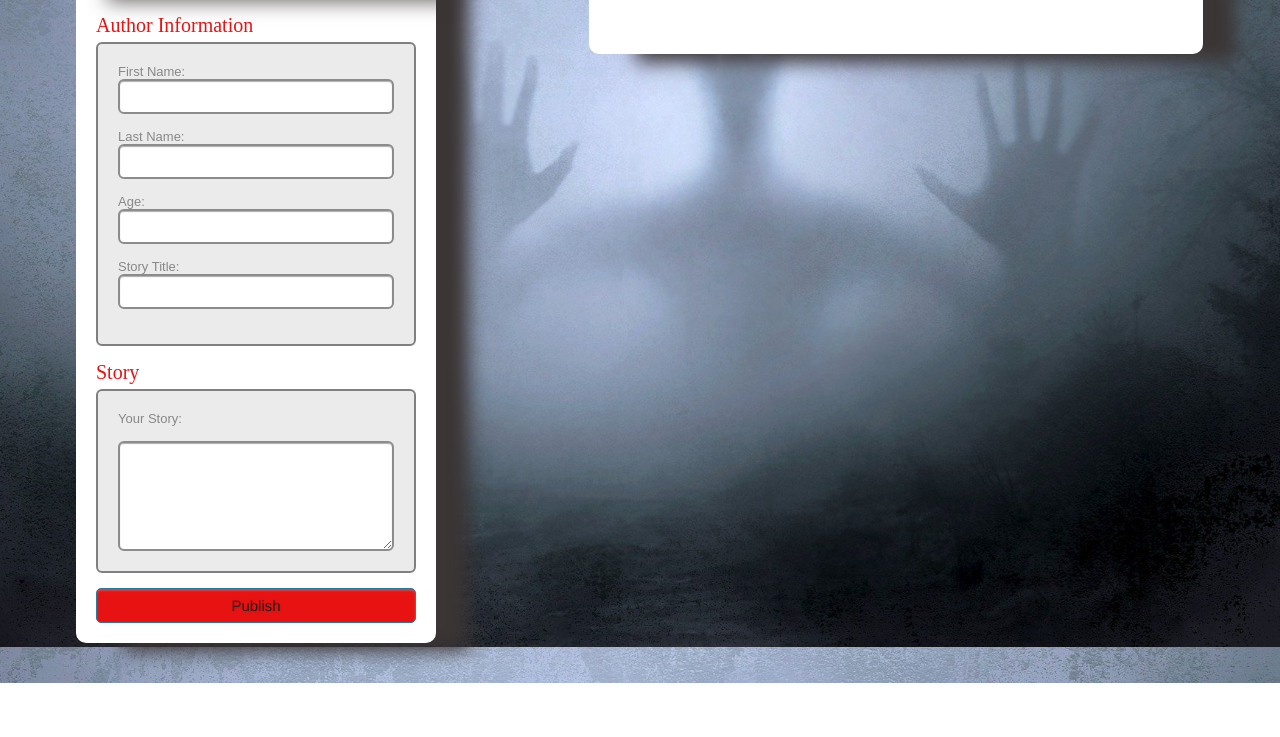
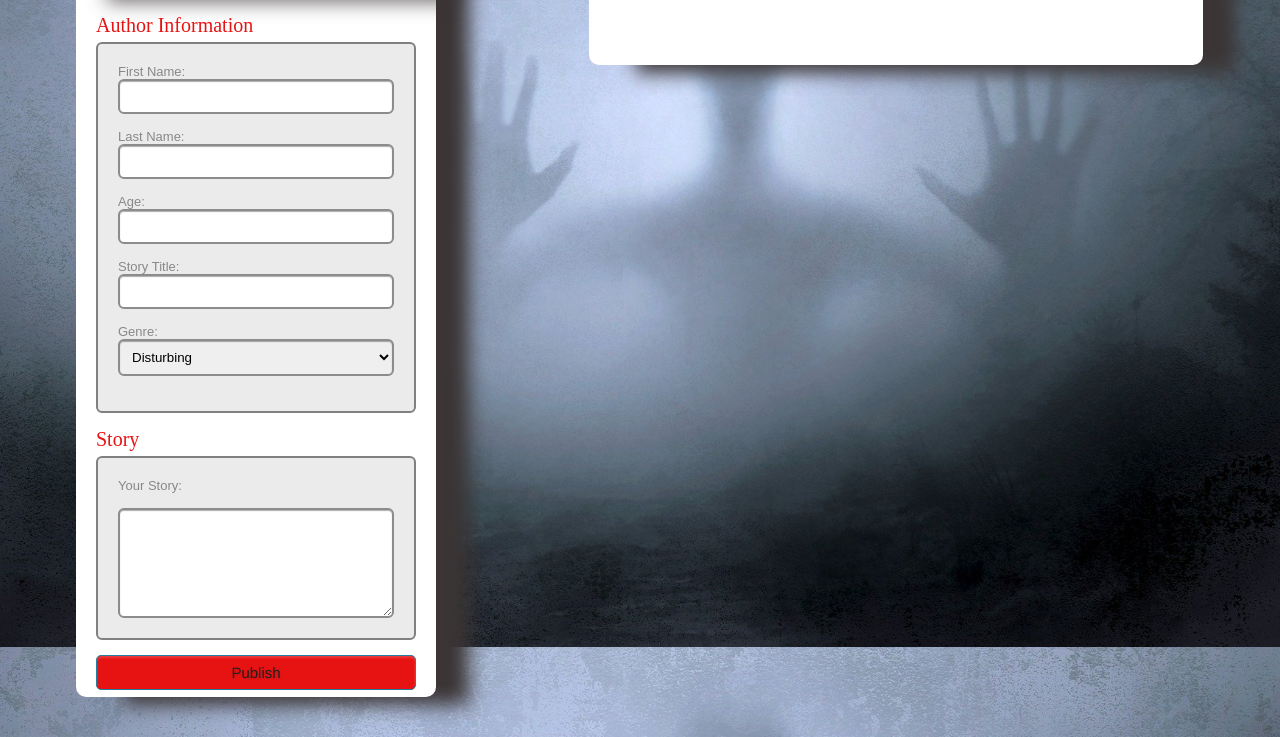
Before and after one commit to ValeriEnchev/Scary-Story, a plain HTML site: page index.html in a window 1280 px wide. Shown: the part 153-890 px from the top of the page. Before the commit the page ends 836 px from the top, so only its background shows below. Drawn offline with Linux system fonts and the light colour scheme.

Commit message:
add genre-field

```diff
--- a/index.html
+++ b/index.html
@@ -31,6 +31,17 @@
           <label>Story Title:
             <input type="text" id="story-title" name="field5" />
           </label>
+          <label>Genre:
+            <select id="genre" name="field4">
+              <option value="Disturbing">Disturbing</option>
+              <option value="Crime">Crime</option>
+              <option value="Paranormal">Paranormal</option>
+              <option value="Horror">Horror</option>
+              <option value="Mystery">Mystery</option>
+              <option value="Killer">Killer</option>
+              <option value="Thriller">Thriller</option>
+            </select>
+          </label>
         </div>
 
         <div class="section">
```
